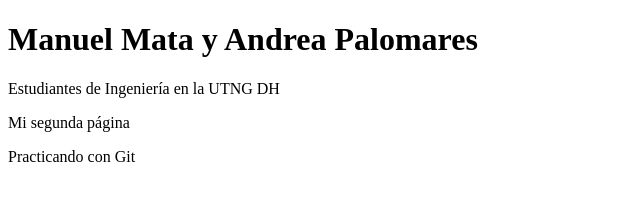
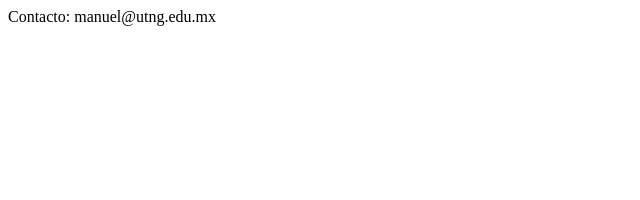
Before and after one commit to 18Manu/practica_jmmh_sapb, a plain HTML site: page index.html in a window 1280 px wide. Shown: the whole page, without its empty margins (0-640 px from the left). Drawn offline with Linux system fonts and the light colour scheme.

Commit message:
Revert "Issue #3: Crear paginas personal"

```diff
--- a/index.html
+++ b/index.html
@@ -1 +1 @@
-<!DOCTYPE html><html lang="es"><head><meta charset="UTF-8"><title>Mi Segunda Página</title></head><body><h1>Manuel Mata y Andrea Palomares</h1><p>Estudiantes de Ingeniería en la UTNG DH</p><p>Mi segunda página</p><p>Practicando con Git</p></body></html>
+<!DOCTYPE html><html><head><meta charset="UTF-8"><title>Footer</title></head><body><footer>Contacto: manuel@utng.edu.mx</footer></body></html>
```
